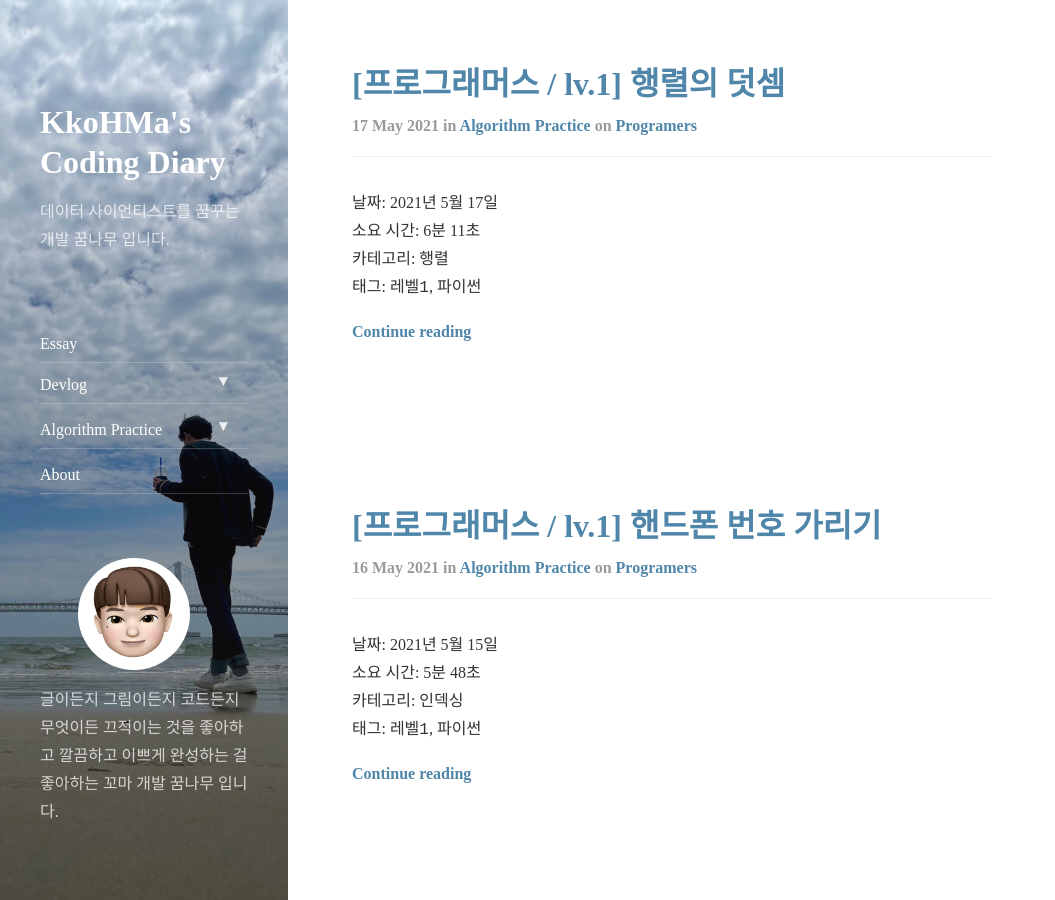
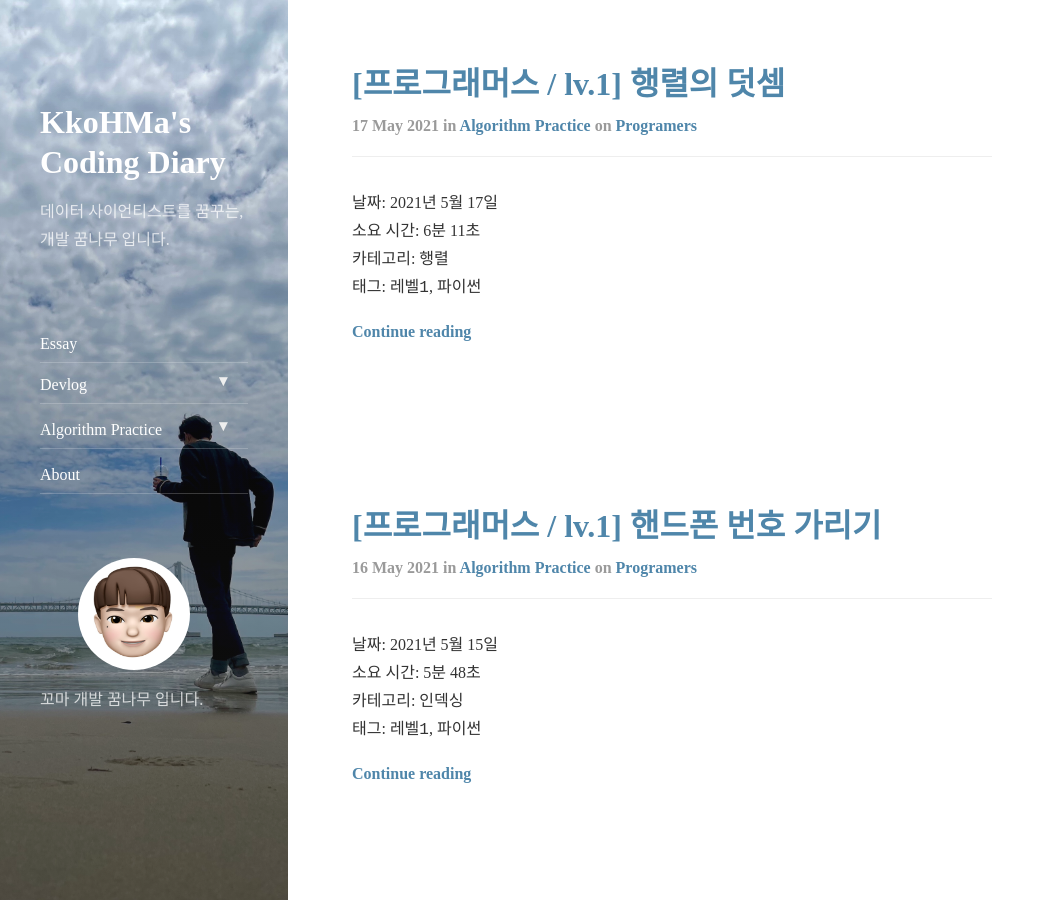
Before and after one commit to hminkim/hminkim.github.io, a Jekyll site: the page built from index.html, in a window 1280 px wide and 900 px high. Shown: the whole window, without its empty margins (0-1055 px from the left). Built offline with Jekyll 4.4.1, drawn with Linux system fonts in a browser that asks for light colours; nearby versions of some CDN libraries; the list of posts is cut into pages by our own code; some of the changed lines change nothing that is shown.

Commit message:
Update _config.yml

```diff
--- a/_config.yml
+++ b/_config.yml
@@ -13,14 +13,17 @@
 baseurl: ""
 
 # A very short description of your page
-tagline: "데이터 사이언티스트를 꿈꾸는 개발 꿈나무 입니다."
+tagline: 데이터 사이언티스트를 꿈꾸는, 개발 꿈나무 입니다.
 
 # A short description of the page, used in the sidebar and as fallback for the meta description tag.
 # Markdown enabled, but don't use more than one paragraph (enforced by `>`)
 description:         >
   글이든지 그림이든지 코드든지
+description:         >
   무엇이든 끄적이는 것을 좋아하고
+description:         >
   깔끔하고 이쁘게 완성하는 걸 좋아하는
+description:         >
   꼬마 개발 꿈나무 입니다.
 # This should be the same author as first entry in `_data/authors.yml`
 author:
```
